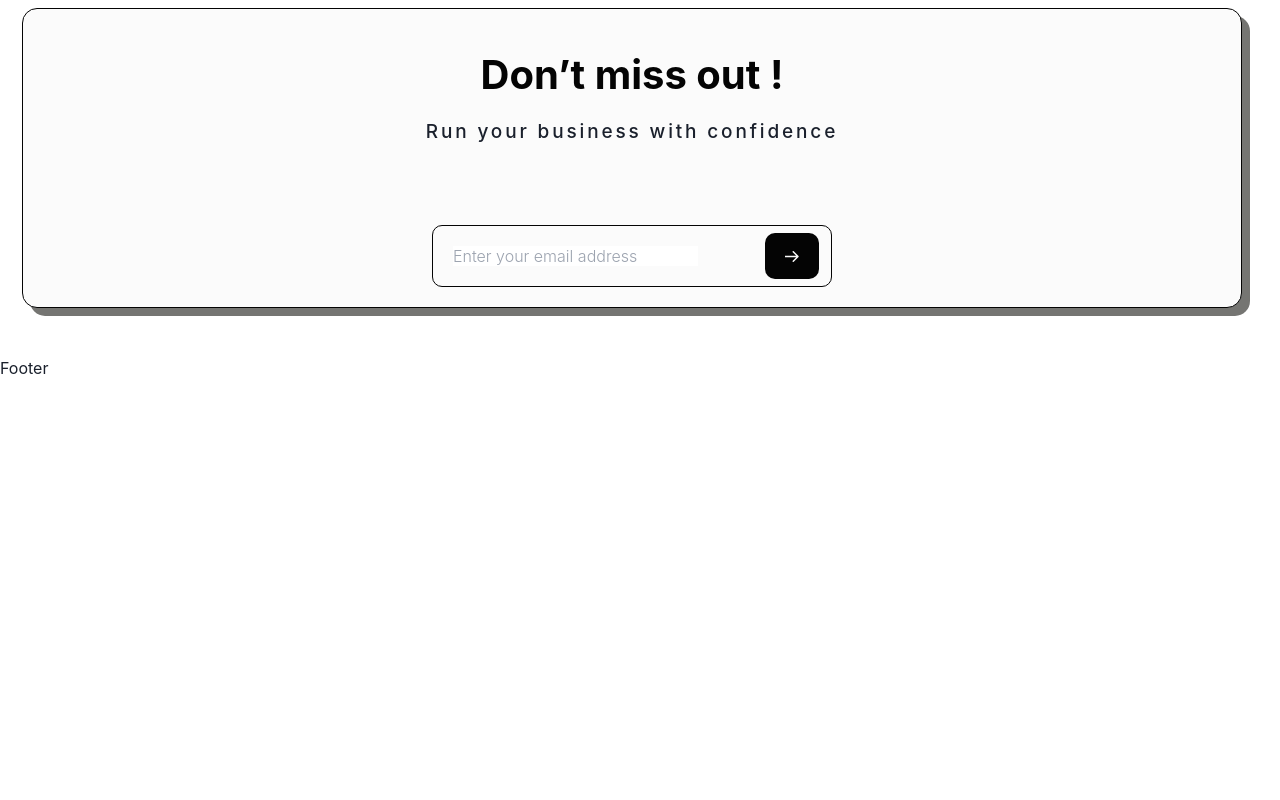
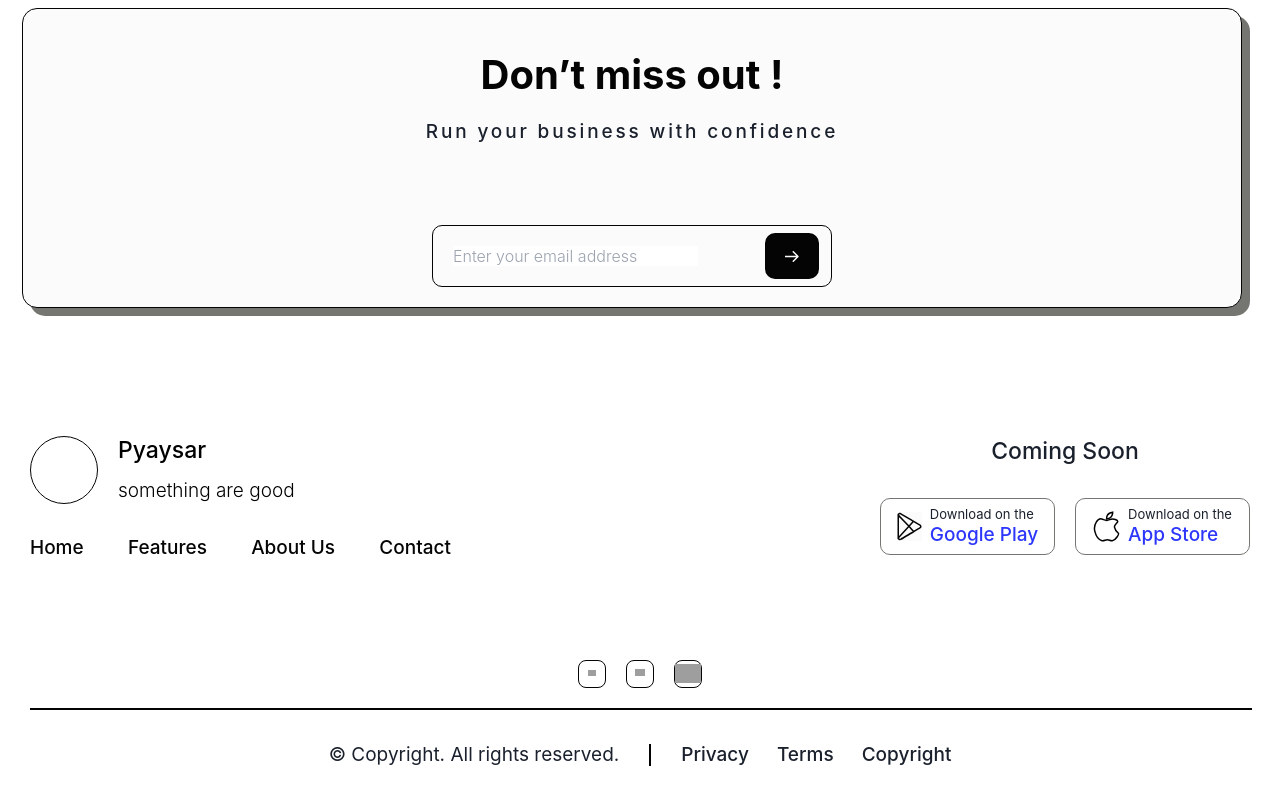
Before and after one commit to NyiHtutLwin05/PyaySar---Landing-Page, a React (Vite) app: page / in a window 1280 px wide. Shown: the part 3929-4729 px from the top of the page. Before the commit the page ends 4309 px from the top, so only its background shows below. Built offline with nearby package versions, Linux system fonts and the light colour scheme; grey boxes are pictures that could not be loaded.

Commit message:
update footer section

```diff
--- a/src/components/Footer/index.jsx
+++ b/src/components/Footer/index.jsx
@@ -1,4 +1,3 @@
-import { Link } from 'react-router-dom';
 import {
   TwitterIcon,
   FacebookIcon,
@@ -6,32 +5,32 @@ import {
 } from './../../constants/Icons';
 
 const iconBoxClasses =
-  'w-6 md:w-7 h-6 md:h-7 flex justify-center items-center border-[0.5px] border-black rounded-md';
+  'w-6 sm:w-7 h-6 sm:h-7 flex justify-center items-center border-[0.5px] border-black rounded-md';
 
 const Index = () => {
   return (
     <div className='flex flex-col gap-5 py-5 mx-[30px]'>
       <div className='flex justify-center items-center gap-5'>
-        <Link className={iconBoxClasses}>
+        <a className={iconBoxClasses}>
           <TwitterIcon />
-        </Link>
-        <Link className={iconBoxClasses}>
+        </a>
+        <a className={iconBoxClasses}>
           <LinkedInIcon />
-        </Link>
-        <Link className={iconBoxClasses}>
+        </a>
+        <a className={iconBoxClasses}>
           <FacebookIcon />
-        </Link>
+        </a>
       </div>
 
       <hr className='border border-black w-full' />
 
-      <div className='flex flex-col justify-center items-center md:flex-row md:gap-5'>
-        <p className='flex gap-7 text-sm md:text-lg leading-5 md:leading-12'>&copy; Copyright. All rights reserved.</p>
-        <hr className='hidden md:inline border border-black w-5 rotate-90'/>
-        <div className='flex gap-7 text-sm md:text-lg leading-5 md:leading-12 font-medium'>
-          <Link>Privacy</Link>
-          <Link>Terms</Link>
-          <Link>Copyright</Link>
+      <div className='flex flex-col justify-center items-center sm:flex-row sm:gap-5 text-sm sm:text-base md:text-lg leading-5 sm:leading-12'>
+        <p className='flex gap-7'>&copy; Copyright. All rights reserved.</p>
+        <hr className='hidden sm:inline border border-black w-5 rotate-90' />
+        <div className='flex gap-7 font-medium'>
+          <a>Privacy</a>
+          <a>Terms</a>
+          <a>Copyright</a>
         </div>
       </div>
     </div>
--- a/src/section/Footer/Footer.Tablet.jsx
+++ b/src/section/Footer/Footer.Tablet.jsx
@@ -1,5 +1,70 @@
+import { AppleIcon, GooglePlayIcon } from '../../constants/Icons';
+
 const FooterTablet = () => {
-  return <div>Footer</div>;
+  return (
+    <div className='flex justify-between items-start my-10 mx-[30px]'>
+      {/* navigation section */}
+      <div>
+        <div className='flex flex-col gap-2'>
+          {/* TODO: insert your logo here */}
+          <div className='w-[50px] h-[50px] sm:w-[68px] sm:h-[68px] rounded-full border border-black'></div>
+          <div className='text-[#000000] mb-3 sm:flex sm:items-center gap-5'>
+            {/* Brand Information */}
+            <p className='text-base sm:text-lg font-medium leading-6'>
+              Pyaysar
+            </p>
+            <p className='text-sm sm:text-base leading-5 sm:leading-12 font-light'>
+              something are good
+            </p>
+          </div>
+        </div>
+
+        {/* navigation items */}
+        <div className='flex text-[11px] sm:text-base leading-4 sm:leading-5 font-medium text-black w-[180px] sm:w-[370px] justify-between'>
+          <a href='#'>Home</a>
+          <a href='#features'>Features</a>
+          <a href='#about'>About Us</a>
+          <a href='#contact'>Contact</a>
+        </div>
+      </div>
+
+      {/* download app section */}
+
+      <div>
+        <p className='text-base sm:text-lg leading-6 font-medium text-center mb-2 sm:mb-3'>
+          Coming Soon
+        </p>
+        <div>
+          {/* Google Play Download Link */}
+          <div className='flex justify-center items-center gap-2 border border-gray rounded-xl px-2 py-1 cursor-pointer w-auto h-10 sm:h-[57px] mb-1 sm:mb-2'>
+            <GooglePlayIcon />
+            <p className='text-[8px] sm:text-[11px] text-center'>
+              Download on the <br />{' '}
+              <a
+                href='#'
+                className='text-blue text-[11px] sm:text-base leading-4 font-medium'
+              >
+                Google Play
+              </a>
+            </p>
+          </div>
+          {/* App Store Download Link */}
+          <div className='flex justify-center items-center gap-2 border border-gray rounded-xl px-2 py-1 cursor-pointer w-auto h-10 sm:h-[57px] mb-1 sm:mb-2'>
+            <AppleIcon />
+            <p className='text-[8px] sm:text-[11px] text-center'>
+              Download on the <br />{' '}
+              <a
+                href='#'
+                className='text-blue text-[11px] sm:text-base leading-4 font-medium'
+              >
+                App Store
+              </a>
+            </p>
+          </div>
+        </div>
+      </div>
+    </div>
+  );
 };
 
 export default FooterTablet;
--- a/src/section/Footer/Footer.jsx
+++ b/src/section/Footer/Footer.jsx
@@ -1,5 +1,81 @@
+import { useMediaQuery } from 'react-responsive';
+import { GooglePlayIcon, AppleIcon } from '../../constants/Icons';
+import FooterTablet from './Footer.Tablet';
+import FooterComponent from '../../components/Footer';
+
 const Footer = () => {
-  return <div>Footer</div>;
+  const isMobileOrTablet = useMediaQuery({ maxWidth: 768 });
+
+  return (
+    <div>
+      {isMobileOrTablet ? (
+        <FooterTablet />
+      ) : (
+        <div className='flex justify-between items-center my-20 mx-[30px]'>
+          {/* navigation section */}
+          <div>
+            <div className='flex flex-row gap-5 mb-2'>
+              {/* TODO: insert your logo here */}
+              <div className='w-[68px] h-[68px] rounded-full border border-black'></div>
+              <div className='text-[#000000] mb-3'>
+                {/* Brand Information */}
+                <p className='text-2xl font-medium leading-8'>Pyaysar</p>
+                <p className='text-lg leading-12 font-light'>
+                  something are good
+                </p>
+              </div>
+            </div>
+
+            {/* navigation items */}
+            <div className='flex text-lg leading-6 font-medium text-black w-[421px] justify-between'>
+              <a href='#'>Home</a>
+              <a href='#features'>Features</a>
+              <a href='#about'>About Us</a>
+              <a href='#contact'>Contact</a>
+            </div>
+          </div>
+
+          {/* download app section */}
+
+          <div>
+            <p className='text-2xl leading-8 font-medium text-center mb-8'>
+              Coming Soon
+            </p>
+            <div className='md:flex gap-5'>
+              {/* Google Play Download Link */}
+              <div className='flex justify-center items-center gap-2 border border-gray rounded-xl px-[15px] py-2.5 cursor-pointer w-[175px] h-[57px] mb-1'>
+                <GooglePlayIcon />
+                <p className='text-sm leading-4 font-normal text-start'>
+                  Download on the <br />{' '}
+                  <a
+                    href='#'
+                    className='text-blue text-lg leading-6 font-medium'
+                  >
+                    Google Play
+                  </a>
+                </p>
+              </div>
+              {/* App Store Download Link */}
+              <div className='flex justify-center items-center gap-2 border border-gray rounded-xl px-[15px] py-2.5 cursor-pointer w-[175px] h-[57px] mb-1'>
+                <AppleIcon />
+                <p className='text-sm leading-4 font-normal text-start'>
+                  Download on the <br />{' '}
+                  <a
+                    href='#'
+                    className='text-blue text-lg leading-6 font-medium'
+                  >
+                    App Store
+                  </a>
+                </p>
+              </div>
+            </div>
+          </div>
+        </div>
+      )}
+
+      <FooterComponent />
+    </div>
+  );
 };
 
 export default Footer;
```
